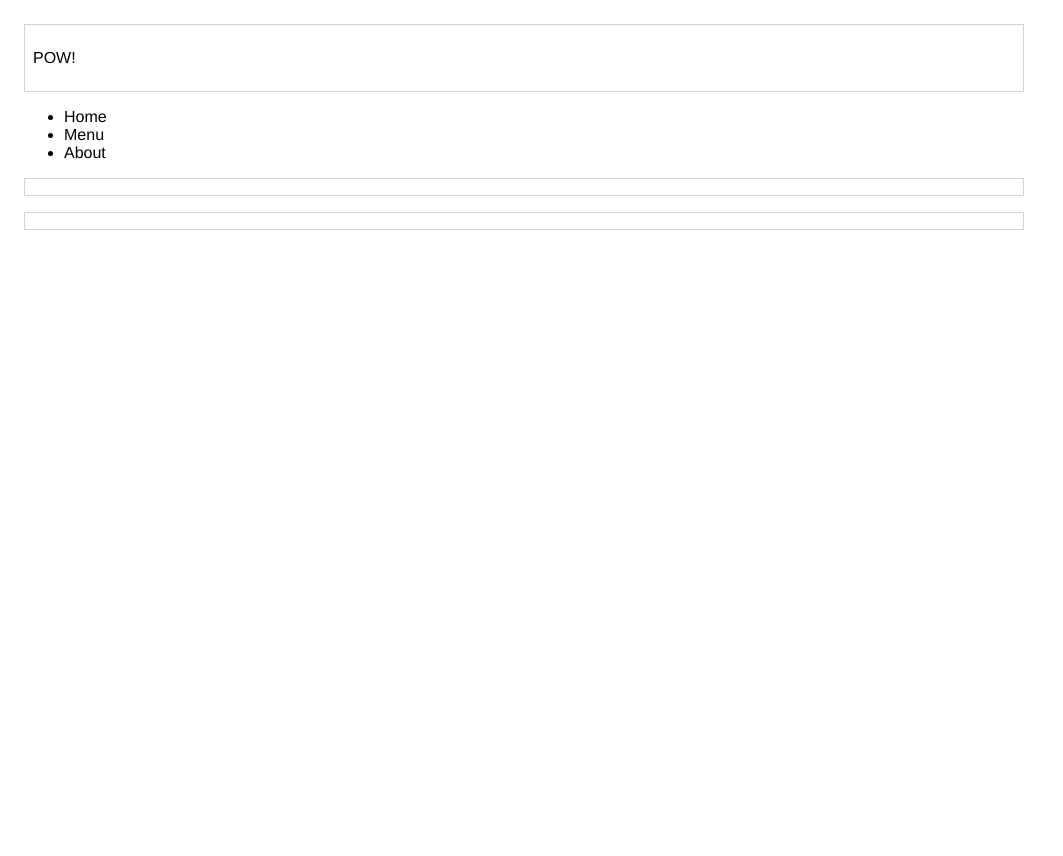
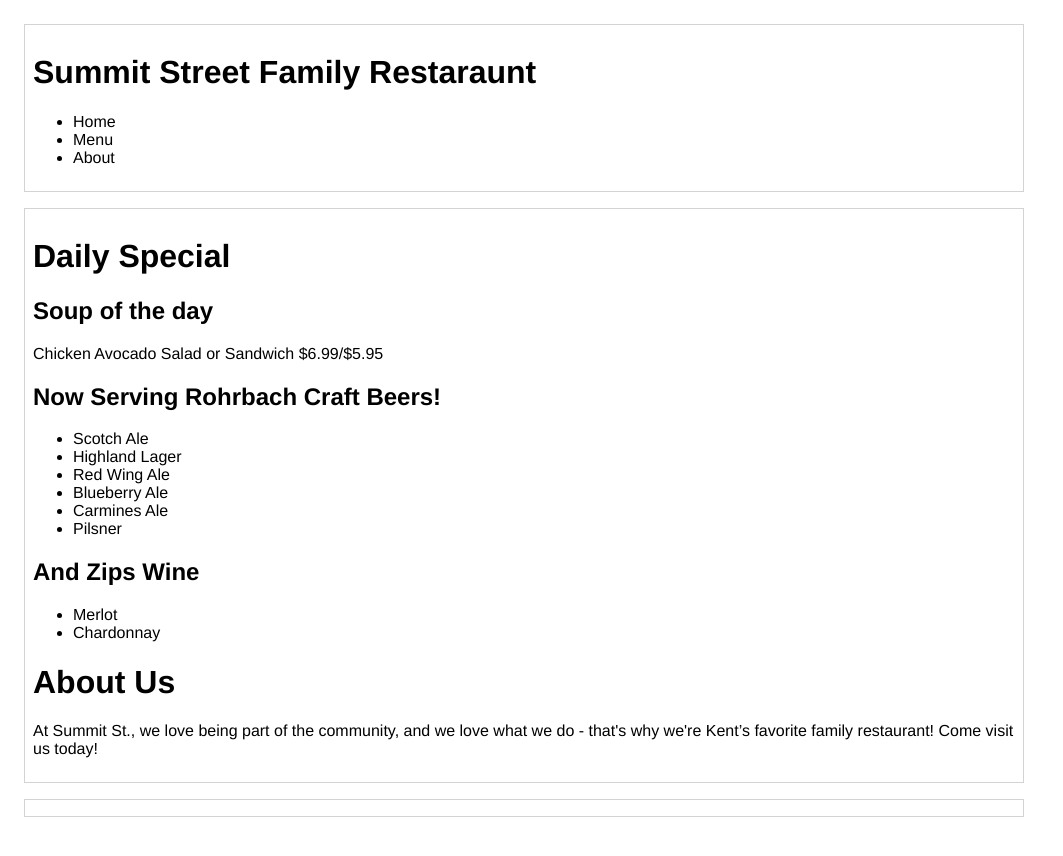
Before and after one commit to PowellEscobar/ssfr, a plain HTML site: page wireframes/index.html in a window 1280 px wide. Shown: the whole page, without its empty margins (0-1063 px from the left). Before the commit the page ends 800 px from the top, so only its background shows below. Drawn offline with Linux system fonts and the light colour scheme.

Commit message:
This is it
Blarga

```diff
--- a/wireframes/index.html
+++ b/wireframes/index.html
@@ -9,8 +9,7 @@
   </head>
   <body>
 <header>
-<p> POW! </p>
-</header>
+<h1> Summit Street Family Restaraunt </h1>
 <nav>
   <ul>
     <li> Home </li>
@@ -18,8 +17,36 @@
     <li> About </li>
   </ul>
 </nav>
+</header>
+
 
 <main>
+  <h1> Daily Special </h1>
+  <p>
+  <h2> Soup of the day </h2>
+Chicken Avocado Salad or Sandwich $6.99/$5.95
+
+
+  <h2> Now Serving Rohrbach Craft Beers!</h2>
+<ul>
+  <li> Scotch Ale </li>
+  <li> Highland Lager </li>
+  <li>  Red Wing Ale </li>
+  <li>Blueberry Ale </li>
+  <li> Carmines Ale </li>
+  <li> Pilsner </li>
+ </ul>
+  <h2> And Zips Wine </h2>
+<ul>
+  <li>Merlot </li>
+  <li>Chardonnay</li>
+</ul>
+
+</p>
+  <h1> About Us </h1>
+<p>  At Summit St., we love being part of the community, and we love what we do - that's why we're Kent’s favorite family restaurant! Come visit us today!
+</p>
+
 </main>
 
 <footer>
```
